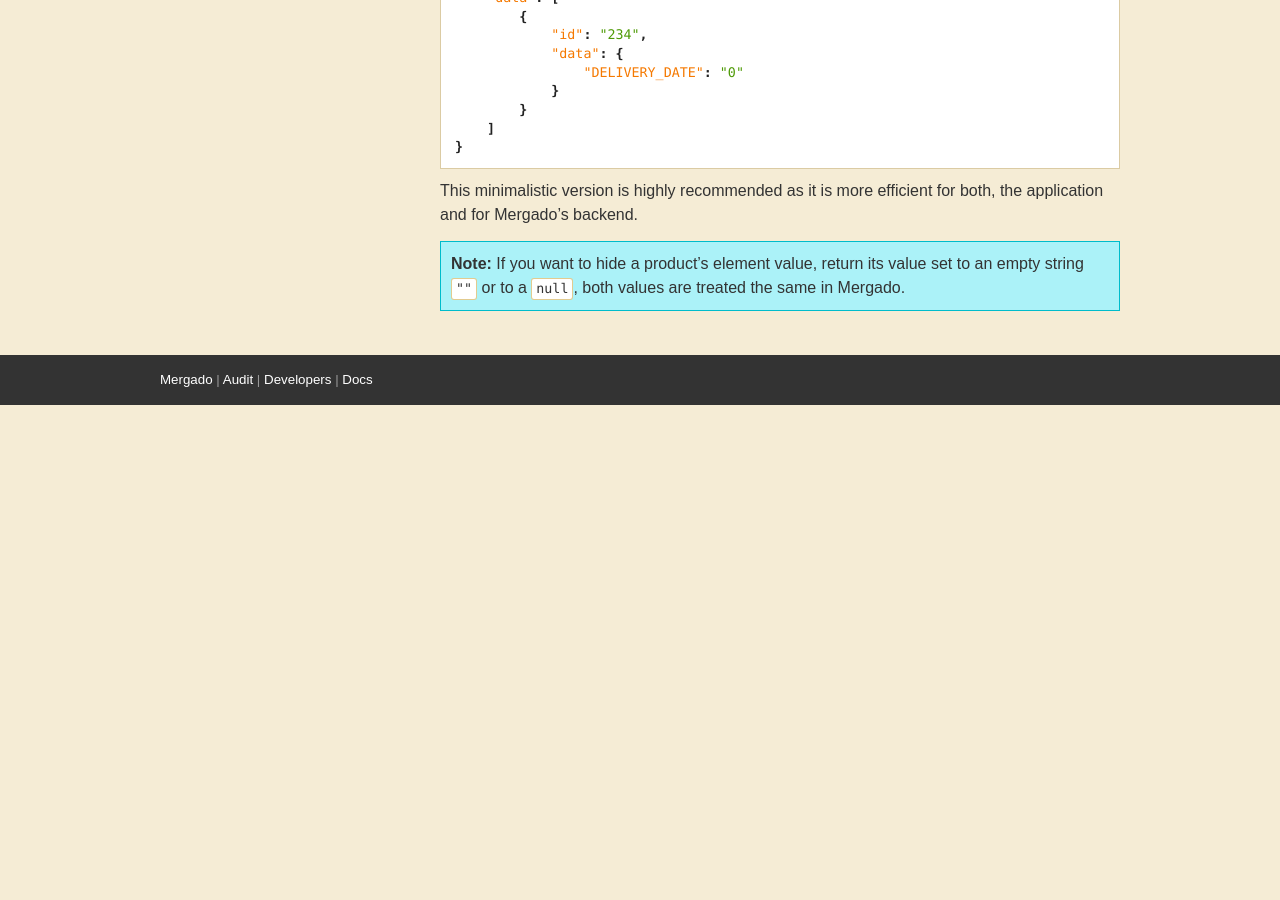
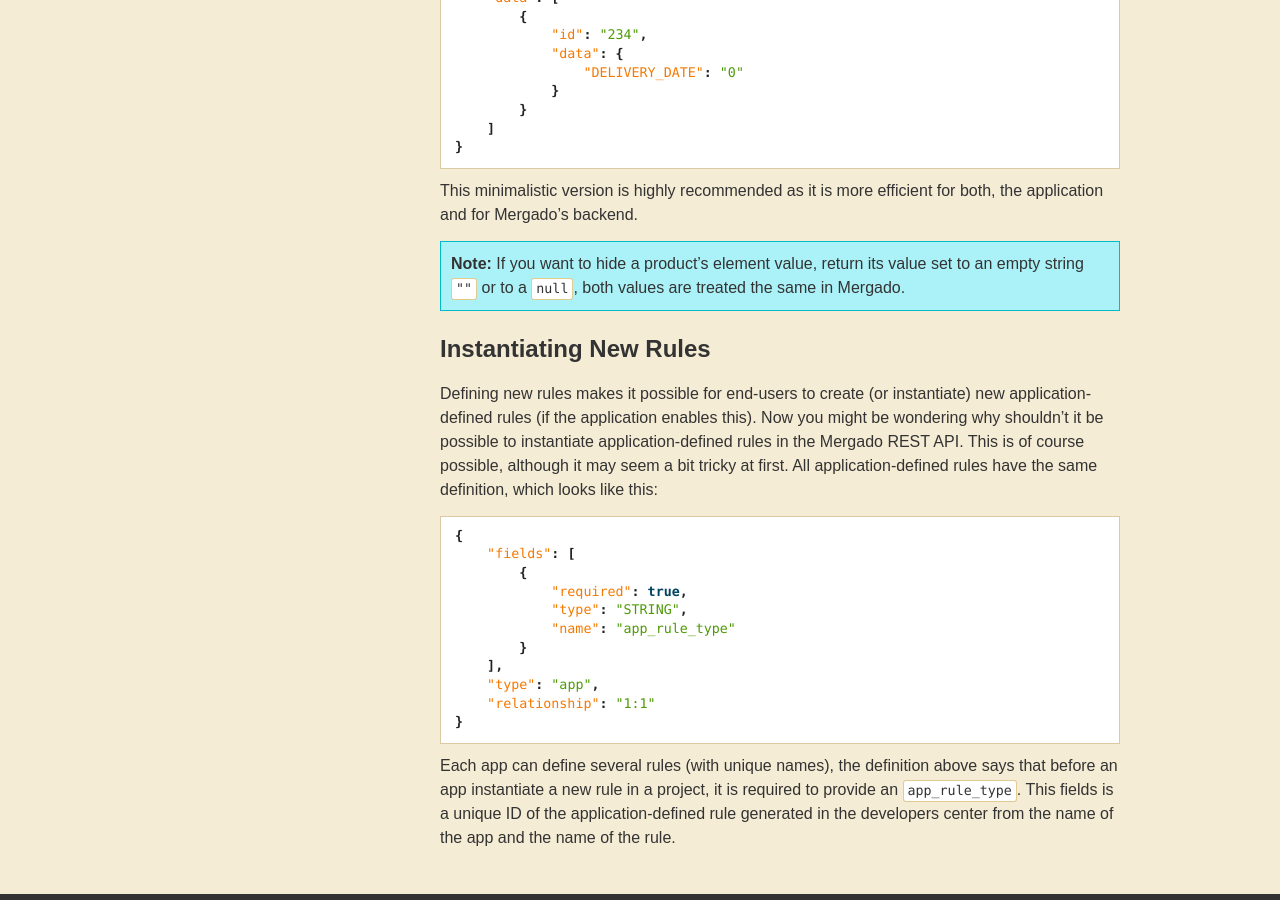
Before and after one commit to michalwiglasz/docs, a Jekyll site: the page built from _posts/2016-04-08-writing-rules.md, in a window 1280 px wide and 900 px high, scrolled down 1778 px. Built offline with Jekyll 4.4.1, drawn with Linux system fonts in a browser that asks for light colours; before the commit the page ends 2183 px from its top, so only the background shows below that; some of the changed text lies outside the part shown.

Commit message:
New pages API Endpoints, OAuth scopes + updated Writting Rules.

````diff
--- a/_posts/2016-04-08-writing-rules.md
+++ b/_posts/2016-04-08-writing-rules.md
@@ -86,3 +86,23 @@ This minimalistic version is highly recommended as it is more efficient for both
 
 {: .info}
 **Note:** If you want to hide a product's element value, return its value set to an empty string `""` or to a `null`, both values are treated the same in Mergado.
+
+## Instantiating New Rules
+
+Defining new rules makes it possible for end-users to create (or instantiate) new application-defined rules (if the application enables this). Now you might be wondering why shouldn't it be possible to instantiate application-defined rules in the Mergado REST API. This is of course possible, although it may seem a bit tricky at first. All application-defined rules have the same definition, which looks like this:
+
+```json
+{
+    "fields": [
+        {
+            "required": true,
+            "type": "STRING",
+            "name": "app_rule_type"
+        }
+    ],
+    "type": "app",
+    "relationship": "1:1"
+}
+```
+
+Each app can define several rules (with unique names), the definition above says that before an app instantiate a new rule in a project, it is required to provide an `app_rule_type`. This fields is a unique ID of the application-defined rule generated in the developers center from the name of the app and the name of the rule.
````
Also changed, not shown: other parts of _posts/2016-04-08-writing-rules.md (+1 -1 lines), _posts/2016-05-24-iframe-api.md (+1 -1 lines), _posts/2016-06-02-app-hooks.md (+1 -1 lines), _posts/2016-06-22-api-endpoints.md (added, +12 -0 lines), _posts/2016-06-22-oauth-scopes.md (added, +45 -0 lines), _posts/2016-06-22-setting-up.md (added, +8 -0 lines), index.md (+1 -1 lines).
